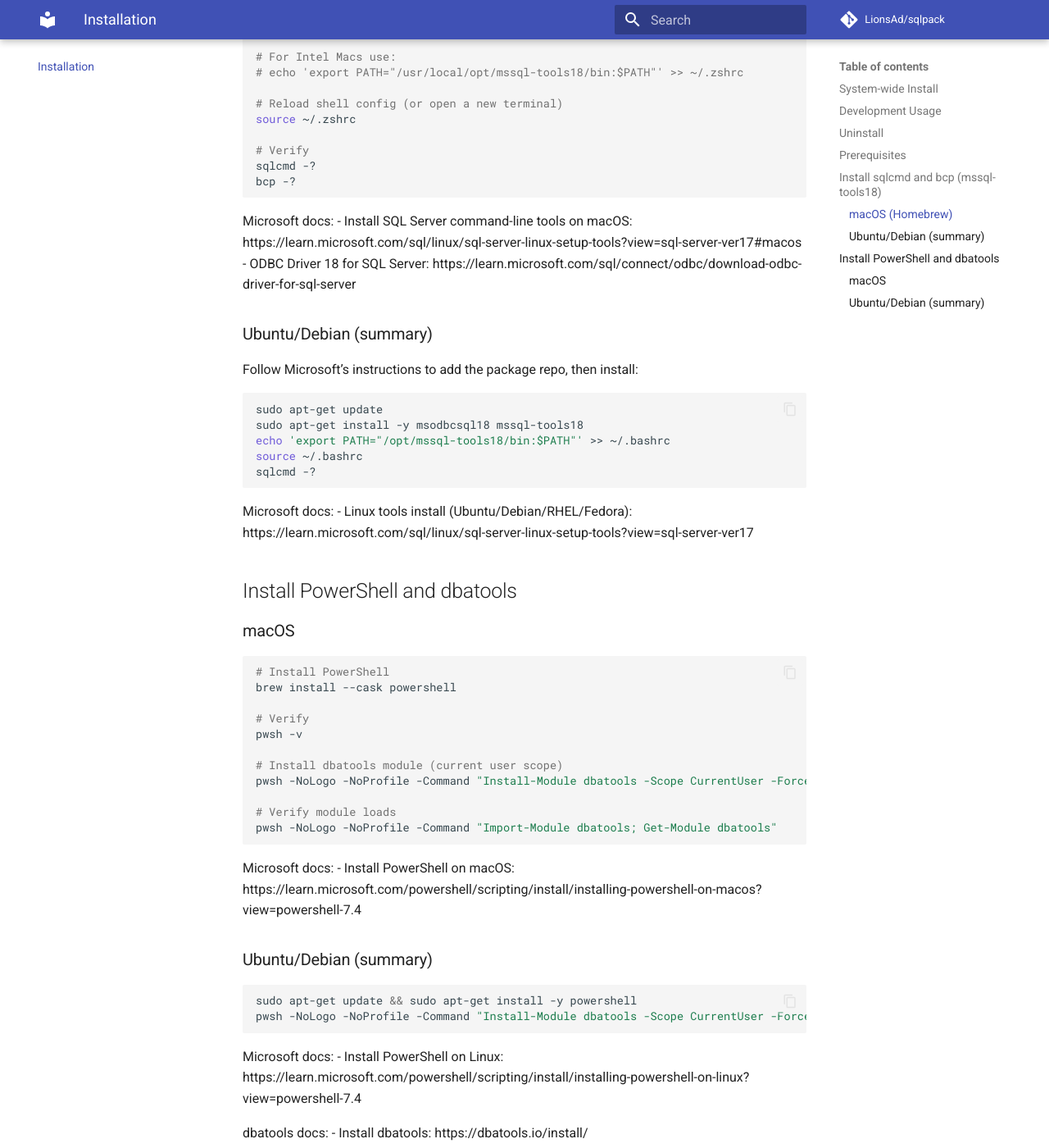
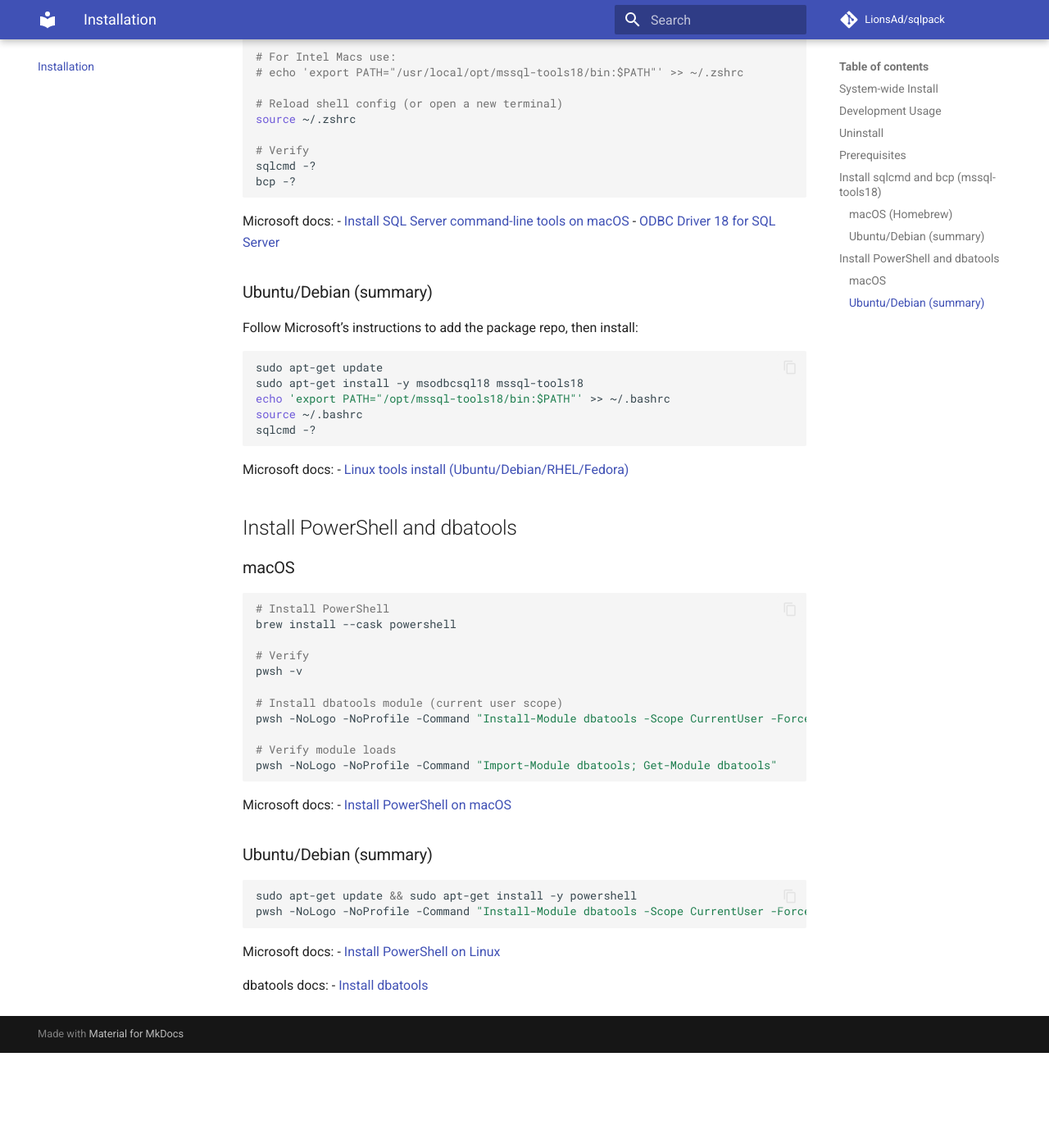
Before and after one commit to LionsAd/sqlpack, an MkDocs documentation site: the page built from docs/install.md, in a window 1280 px wide and 1400 px high, scrolled down 1195 px. Shown: the whole window at 82% size. Built offline with MkDocs 1.6.1 and Material for MkDocs 9.7.7, drawn with Linux system fonts in a browser that asks for light colours; comment, search, counter and statistics services are not loaded; after the commit the page ends 2479 px from its top, so only the background shows below that.

Commit message:
docs(install): convert plain URLs to proper Markdown links

````diff
--- a/docs/install.md
+++ b/docs/install.md
@@ -58,8 +58,8 @@
 ```
 
 Microsoft docs:
-- Install SQL Server command-line tools on macOS: https://learn.microsoft.com/sql/linux/sql-server-linux-setup-tools?view=sql-server-ver17#macos
-- ODBC Driver 18 for SQL Server: https://learn.microsoft.com/sql/connect/odbc/download-odbc-driver-for-sql-server
+- [Install SQL Server command-line tools on macOS](https://learn.microsoft.com/sql/linux/sql-server-linux-setup-tools?view=sql-server-ver17#macos)
+- [ODBC Driver 18 for SQL Server](https://learn.microsoft.com/sql/connect/odbc/download-odbc-driver-for-sql-server)
 
 ### Ubuntu/Debian (summary)
 
@@ -74,7 +74,7 @@
 ```
 
 Microsoft docs:
-- Linux tools install (Ubuntu/Debian/RHEL/Fedora): https://learn.microsoft.com/sql/linux/sql-server-linux-setup-tools?view=sql-server-ver17
+- [Linux tools install (Ubuntu/Debian/RHEL/Fedora)](https://learn.microsoft.com/sql/linux/sql-server-linux-setup-tools?view=sql-server-ver17)
 
 ## Install PowerShell and dbatools
 
@@ -95,7 +95,7 @@
 ```
 
 Microsoft docs:
-- Install PowerShell on macOS: https://learn.microsoft.com/powershell/scripting/install/installing-powershell-on-macos?view=powershell-7.4
+- [Install PowerShell on macOS](https://learn.microsoft.com/powershell/scripting/install/installing-powershell-on-macos?view=powershell-7.4)
 
 ### Ubuntu/Debian (summary)
 
@@ -105,7 +105,7 @@
 ```
 
 Microsoft docs:
-- Install PowerShell on Linux: https://learn.microsoft.com/powershell/scripting/install/installing-powershell-on-linux?view=powershell-7.4
+- [Install PowerShell on Linux](https://learn.microsoft.com/powershell/scripting/install/installing-powershell-on-linux?view=powershell-7.4)
 
 dbatools docs:
-- Install dbatools: https://dbatools.io/install/
+- [Install dbatools](https://dbatools.io/install/)
````
